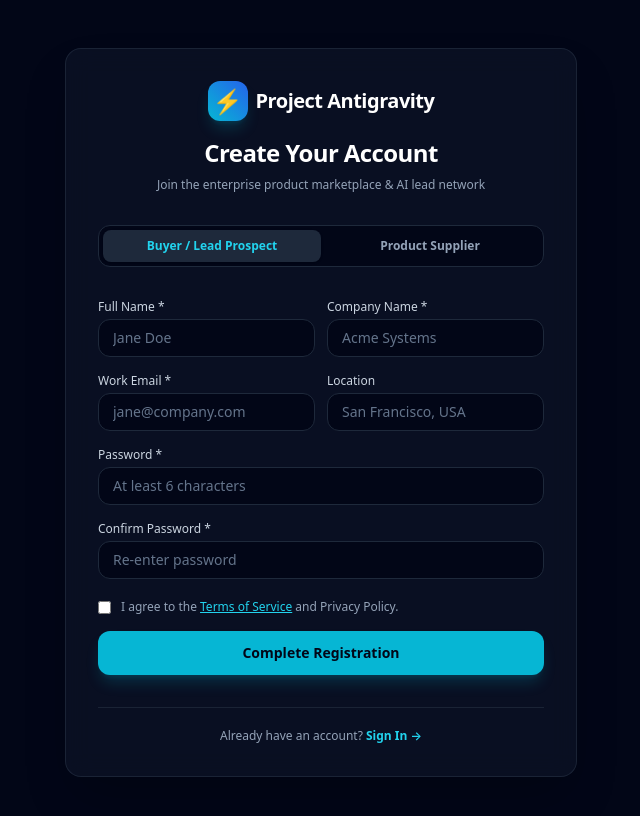
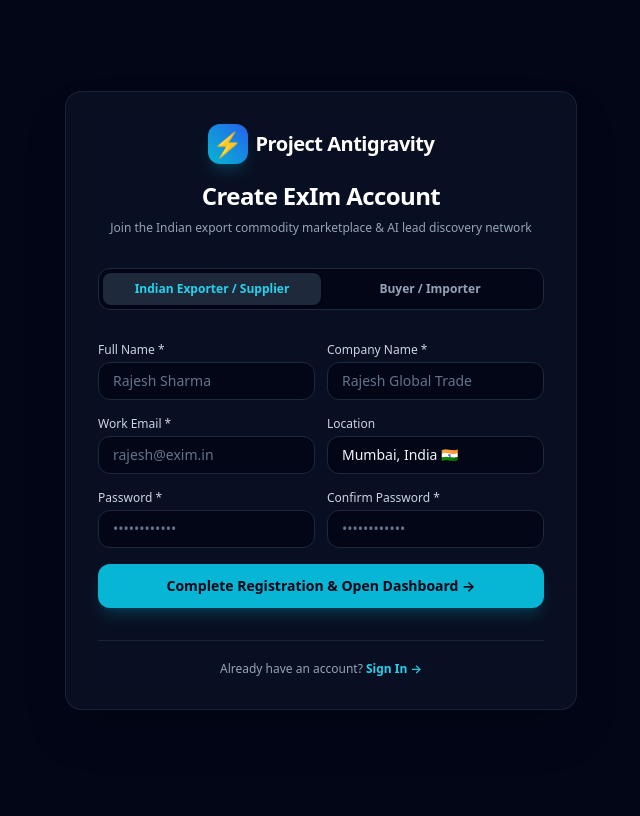
Before and after one commit to fardeenmohd/Sino-Magan-Undus-Global-Trade-Platform, a Next.js app: page /register in a window 1280 px wide. Shown: the top 816 px of the page, without its empty margins (319-959 px from the left). Built offline with nearby package versions, Linux system fonts and the light colour scheme.

Commit message:
feat: add 1-click test credentials, local session persistence, and direct dashboard redirect upon login

```diff
--- a/app/dashboard/page.tsx
+++ b/app/dashboard/page.tsx
@@ -111,6 +111,35 @@
   const [isEditingProfile, setIsEditingProfile] = useState(false);
   const [successMessage, setSuccessMessage] = useState("");
 
+  // Read User Session on Mount
+  React.useEffect(() => {
+    if (typeof window !== "undefined") {
+      const saved = localStorage.getItem("antigravity_user_session");
+      if (saved) {
+        try {
+          const parsed = JSON.parse(saved);
+          setProfile((prev) => ({
+            ...prev,
+            name: parsed.name || prev.name,
+            email: parsed.email || prev.email,
+            company: parsed.company || prev.company,
+            role: parsed.role || prev.role,
+            avatarUrl: parsed.avatarUrl || prev.avatarUrl,
+          }));
+        } catch (e) {
+          console.error("Failed to parse user session", e);
+        }
+      }
+    }
+  }, []);
+
+  const handleSignOut = () => {
+    if (typeof window !== "undefined") {
+      localStorage.removeItem("antigravity_user_session");
+    }
+    window.location.href = "/login";
+  };
+
   // Handle Profile Update
   const handleSaveProfile = (e: React.FormEvent) => {
     e.preventDefault();
@@ -144,7 +173,7 @@
             </div>
           </Link>
 
-          <div className="flex items-center gap-4">
+          <div className="flex items-center gap-3">
             <div className="flex items-center gap-2.5">
               <img src={profile.avatarUrl} alt={profile.name} className="w-8 h-8 rounded-full object-cover border border-slate-700" />
               <span className="text-xs font-semibold text-slate-200 hidden sm:inline">{profile.name}</span>
@@ -155,6 +184,12 @@
             >
               Back to Catalog
             </Link>
+            <button
+              onClick={handleSignOut}
+              className="px-3 py-1.5 rounded-lg bg-rose-500/10 hover:bg-rose-500/20 text-rose-400 border border-rose-500/20 text-xs font-semibold transition-colors duration-200 cursor-pointer"
+            >
+              Sign Out
+            </button>
           </div>
         </div>
       </header>
--- a/app/login/page.tsx
+++ b/app/login/page.tsx
@@ -6,9 +6,9 @@
 
 export default function LoginPage() {
   const router = useRouter();
-  const [email, setEmail] = useState("");
-  const [password, setPassword] = useState("");
-  const [role, setRole] = useState<"BUYER" | "SUPPLIER">("BUYER");
+  const [email, setEmail] = useState("rajesh@exim.in");
+  const [password, setPassword] = useState("Password123!");
+  const [role, setRole] = useState<"BUYER" | "SUPPLIER">("SUPPLIER");
   const [showPassword, setShowPassword] = useState(false);
   const [isLoading, setIsLoading] = useState(false);
   const [errorMessage, setErrorMessage] = useState("");
@@ -27,11 +27,35 @@
     }
 
     setIsLoading(true);
+
     setTimeout(() => {
       setIsLoading(false);
-      // Simulate successful login
-      router.push("/");
-    }, 800);
+
+      // Save session into localStorage
+      const userSession = {
+        name: role === "SUPPLIER" ? "Rajesh Export Corp" : "David Miller",
+        email: email,
+        company: role === "SUPPLIER" ? "Rajesh Global Industries 🇮🇳" : "Organics & Superfoods USA Inc 🇺🇸",
+        role: role,
+        avatarUrl: role === "SUPPLIER"
+          ? "https://images.unsplash.com/photo-1507003211169-0a1dd7228f2d?w=150&auto=format&fit=crop&q=80"
+          : "https://images.unsplash.com/photo-1534528741775-53994a69daeb?w=150&auto=format&fit=crop&q=80",
+        token: "ag_token_" + Date.now(),
+      };
+
+      if (typeof window !== "undefined") {
+        localStorage.setItem("antigravity_user_session", JSON.stringify(userSession));
+      }
+
+      // Redirect directly to Dashboard
+      router.push("/dashboard");
+    }, 600);
+  };
+
+  const handleUseDemoCredentials = (demoEmail: string, demoRole: "BUYER" | "SUPPLIER") => {
+    setEmail(demoEmail);
+    setPassword("Password123!");
+    setRole(demoRole);
   };
 
   return (
@@ -48,12 +72,47 @@
           </Link>
           <h2 className="text-2xl font-bold tracking-tight text-white">Welcome Back</h2>
           <p className="text-xs text-slate-400">
-            Sign in to access your Product Catalog & AI Lead Discovery Dashboard
+            Sign in to access your Trade Dashboard & International Buyer Prospects
           </p>
+        </div>
+
+        {/* Demo Credentials Box */}
+        <div className="bg-slate-950 border border-cyan-500/30 p-3.5 rounded-xl space-y-2 text-xs">
+          <div className="font-bold text-cyan-400 flex items-center justify-between">
+            <span>🔑 One-Click Demo Credentials</span>
+            <span className="text-[10px] text-slate-400 font-mono">CLICK TO FILL</span>
+          </div>
+          <div className="grid grid-cols-2 gap-2">
+            <button
+              type="button"
+              onClick={() => handleUseDemoCredentials("rajesh@exim.in", "SUPPLIER")}
+              className="p-2 rounded bg-slate-900 hover:bg-slate-800 border border-slate-800 text-left transition-colors duration-200 cursor-pointer"
+            >
+              <div className="font-bold text-slate-200">🇮🇳 Exporter Account</div>
+              <div className="text-[10px] text-slate-400 truncate">rajesh@exim.in</div>
+            </button>
+            <button
+              type="button"
+              onClick={() => handleUseDemoCredentials("dmiller@superfoods.us", "BUYER")}
+              className="p-2 rounded bg-slate-900 hover:bg-slate-800 border border-slate-800 text-left transition-colors duration-200 cursor-pointer"
+            >
+              <div className="font-bold text-slate-200">🇺🇸 Importer Account</div>
+              <div className="text-[10px] text-slate-400 truncate">dmiller@superfoods.us</div>
+            </button>
+          </div>
         </div>
 
         {/* Role Selector Tabs */}
         <div className="flex bg-slate-950 p-1 rounded-xl border border-slate-800">
+          <button
+            type="button"
+            onClick={() => setRole("SUPPLIER")}
+            className={`flex-1 py-2 text-xs font-semibold rounded-lg transition-colors duration-200 cursor-pointer ${
+              role === "SUPPLIER" ? "bg-slate-800 text-cyan-400 shadow" : "text-slate-400 hover:text-slate-200"
+            }`}
+          >
+            Indian Exporter / Supplier
+          </button>
           <button
             type="button"
             onClick={() => setRole("BUYER")}
@@ -61,16 +120,7 @@
               role === "BUYER" ? "bg-slate-800 text-cyan-400 shadow" : "text-slate-400 hover:text-slate-200"
             }`}
           >
-            Buyer / Lead Prospect
-          </button>
-          <button
-            type="button"
-            onClick={() => setRole("SUPPLIER")}
-            className={`flex-1 py-2 text-xs font-semibold rounded-lg transition-colors duration-200 cursor-pointer ${
-              role === "SUPPLIER" ? "bg-slate-800 text-cyan-400 shadow" : "text-slate-400 hover:text-slate-200"
-            }`}
-          >
-            Product Supplier
+            Buyer / Importer
           </button>
         </div>
 
@@ -83,7 +133,7 @@
         )}
 
         {/* Login Form */}
-        <form onSubmit={handleLogin} className="space-y-5">
+        <form onSubmit={handleLogin} className="space-y-4">
           <div>
             <label className="block text-xs font-medium text-slate-300 mb-1.5">Email Address</label>
             <input
@@ -91,8 +141,7 @@
               required
               value={email}
               onChange={(e) => setEmail(e.target.value)}
-              className="w-full bg-slate-950 border border-slate-800 rounded-xl px-4 py-2.5 text-sm text-slate-100 placeholder-slate-500 focus:outline-none focus:border-cyan-500/50 transition-colors duration-200"
-              placeholder="you@company.com"
+              className="w-full bg-slate-950 border border-slate-800 rounded-xl px-4 py-2.5 text-sm text-slate-100 placeholder-slate-500 focus:outline-none focus:border-cyan-500/50 transition-colors duration-200 font-mono"
             />
           </div>
 
@@ -108,7 +157,6 @@
                 value={password}
                 onChange={(e) => setPassword(e.target.value)}
                 className="w-full bg-slate-950 border border-slate-800 rounded-xl pl-4 pr-10 py-2.5 text-sm text-slate-100 placeholder-slate-500 focus:outline-none focus:border-cyan-500/50 transition-colors duration-200"
-                placeholder="••••••••••••"
               />
               <button
                 type="button"
@@ -118,13 +166,6 @@
                 {showPassword ? "Hide" : "Show"}
               </button>
             </div>
-          </div>
-
-          <div className="flex items-center justify-between text-xs text-slate-400">
-            <label className="flex items-center gap-2 cursor-pointer">
-              <input type="checkbox" className="rounded bg-slate-950 border-slate-800 text-cyan-500 focus:ring-0" />
-              <span>Remember this device</span>
-            </label>
           </div>
 
           <button
@@ -138,7 +179,7 @@
                 <span>Signing In...</span>
               </>
             ) : (
-              <span>Sign In to Dashboard</span>
+              <span>Sign In & Open Dashboard →</span>
             )}
           </button>
         </form>
--- a/app/page.tsx
+++ b/app/page.tsx
@@ -227,6 +227,28 @@
   const [searchQuery, setSearchQuery] = useState("");
   const [selectedDestination, setSelectedDestination] = useState("ALL");
   const [selectedCategory, setSelectedCategory] = useState("ALL");
+  const [userSession, setUserSession] = useState<any>(null);
+
+  // Read session on mount
+  React.useEffect(() => {
+    if (typeof window !== "undefined") {
+      const saved = localStorage.getItem("antigravity_user_session");
+      if (saved) {
+        try {
+          setUserSession(JSON.parse(saved));
+        } catch (e) {
+          console.error(e);
+        }
+      }
+    }
+  }, []);
+
+  const handleSignOut = () => {
+    if (typeof window !== "undefined") {
+      localStorage.removeItem("antigravity_user_session");
+    }
+    setUserSession(null);
+  };
 
   // Modals state
   const [selectedProduct, setSelectedProduct] = useState<TradeProduct | null>(null);
@@ -447,12 +469,23 @@
             >
               <span>📊 My Dashboard</span>
             </Link>
+
+            {userSession ? (
+              <button
+                onClick={handleSignOut}
+                className="px-3 py-2 rounded-lg bg-rose-500/10 hover:bg-rose-500/20 text-rose-400 font-semibold text-xs sm:text-sm border border-rose-500/20 transition-colors duration-200 cursor-pointer"
+              >
+                Sign Out
+              </button>
+            ) : (
               <Link
                 href="/login"
                 className="px-3.5 py-2 rounded-lg bg-slate-900 hover:bg-slate-800 text-slate-200 font-semibold text-xs sm:text-sm border border-slate-800 transition-colors duration-200 cursor-pointer"
               >
                 Sign In
               </Link>
+            )}
+
             <button
               onClick={() => setIsListProductModalOpen(true)}
               className="px-4 py-2 rounded-lg bg-cyan-500 hover:bg-cyan-400 text-slate-950 font-semibold text-xs sm:text-sm transition-colors duration-200 shadow-md shadow-cyan-500/20 cursor-pointer"
--- a/app/register/page.tsx
+++ b/app/register/page.tsx
@@ -10,31 +10,15 @@
     name: "",
     email: "",
     company: "",
-    role: "BUYER" as "BUYER" | "SUPPLIER",
-    location: "",
+    role: "SUPPLIER" as "BUYER" | "SUPPLIER",
+    location: "Mumbai, India 🇮🇳",
     password: "",
     confirmPassword: "",
-    acceptTerms: false,
+    acceptTerms: true,
   });
 
   const [isLoading, setIsLoading] = useState(false);
   const [errorMessage, setErrorMessage] = useState("");
-
-  // Live Password Strength Calculator
-  const passwordStrength = React.useMemo(() => {
-    const pass = formData.password;
-    if (!pass) return { score: 0, label: "Empty", color: "bg-slate-800" };
-    let score = 0;
-    if (pass.length >= 8) score++;
-    if (/[A-Z]/.test(pass)) score++;
-    if (/[0-9]/.test(pass)) score++;
-    if (/[^A-Za-z0-9]/.test(pass)) score++;
-
-    if (score <= 1) return { score: 25, label: "Weak", color: "bg-rose-500" };
-    if (score === 2) return { score: 50, label: "Fair", color: "bg-amber-500" };
-    if (score === 3) return { score: 75, label: "Good", color: "bg-blue-500" };
-    return { score: 100, label: "Strong", color: "bg-emerald-400" };
-  }, [formData.password]);
 
   const handleRegister = (e: React.FormEvent) => {
     e.preventDefault();
@@ -56,17 +40,28 @@
       setErrorMessage("Passwords do not match.");
       return;
     }
-    if (!formData.acceptTerms) {
-      setErrorMessage("You must accept the Terms of Service.");
-      return;
+
+    setIsLoading(true);
+
+    setTimeout(() => {
+      setIsLoading(false);
+
+      const userSession = {
+        name: formData.name,
+        email: formData.email,
+        company: formData.company || "Global Trade Enterprise",
+        role: formData.role,
+        avatarUrl: "https://images.unsplash.com/photo-1534528741775-53994a69daeb?w=150&auto=format&fit=crop&q=80",
+        token: "ag_token_" + Date.now(),
+      };
+
+      if (typeof window !== "undefined") {
+        localStorage.setItem("antigravity_user_session", JSON.stringify(userSession));
       }
 
-    setIsLoading(true);
-    setTimeout(() => {
-      setIsLoading(false);
-      // Simulate successful registration and redirect to login
-      router.push("/login");
-    }, 800);
+      // Redirect directly to Dashboard
+      router.push("/dashboard");
+    }, 600);
   };
 
   return (
@@ -81,9 +76,9 @@
             </div>
             <span className="text-xl font-extrabold tracking-tight text-white">Project Antigravity</span>
           </Link>
-          <h2 className="text-2xl font-bold tracking-tight text-white">Create Your Account</h2>
+          <h2 className="text-2xl font-bold tracking-tight text-white">Create ExIm Account</h2>
           <p className="text-xs text-slate-400">
-            Join the enterprise product marketplace & AI lead network
+            Join the Indian export commodity marketplace & AI lead discovery network
           </p>
         </div>
 
@@ -91,21 +86,21 @@
         <div className="flex bg-slate-950 p-1 rounded-xl border border-slate-800">
           <button
             type="button"
+            onClick={() => setFormData({ ...formData, role: "SUPPLIER" })}
+            className={`flex-1 py-2 text-xs font-semibold rounded-lg transition-colors duration-200 cursor-pointer ${
+              formData.role === "SUPPLIER" ? "bg-slate-800 text-cyan-400 shadow" : "text-slate-400 hover:text-slate-200"
+            }`}
+          >
+            Indian Exporter / Supplier
+          </button>
+          <button
+            type="button"
             onClick={() => setFormData({ ...formData, role: "BUYER" })}
             className={`flex-1 py-2 text-xs font-semibold rounded-lg transition-colors duration-200 cursor-pointer ${
               formData.role === "BUYER" ? "bg-slate-800 text-cyan-400 shadow" : "text-slate-400 hover:text-slate-200"
             }`}
           >
-            Buyer / Lead Prospect
-          </button>
-          <button
-            type="button"
-            onClick={() => setFormData({ ...formData, role: "SUPPLIER" })}
-            className={`flex-1 py-2 text-xs font-semibold rounded-lg transition-colors duration-200 cursor-pointer ${
-              formData.role === "SUPPLIER" ? "bg-slate-800 text-cyan-400 shadow" : "text-slate-400 hover:text-slate-200"
-            }`}
-          >
-            Product Supplier
+            Buyer / Importer
           </button>
         </div>
 
@@ -128,7 +123,7 @@
                 value={formData.name}
                 onChange={(e) => setFormData({ ...formData, name: e.target.value })}
                 className="w-full bg-slate-950 border border-slate-800 rounded-xl px-3.5 py-2 text-sm text-slate-100 placeholder-slate-500 focus:outline-none focus:border-cyan-500/50"
-                placeholder="Jane Doe"
+                placeholder="Rajesh Sharma"
               />
             </div>
 
@@ -140,7 +135,7 @@
                 value={formData.company}
                 onChange={(e) => setFormData({ ...formData, company: e.target.value })}
                 className="w-full bg-slate-950 border border-slate-800 rounded-xl px-3.5 py-2 text-sm text-slate-100 placeholder-slate-500 focus:outline-none focus:border-cyan-500/50"
-                placeholder="Acme Systems"
+                placeholder="Rajesh Global Trade"
               />
             </div>
           </div>
@@ -154,7 +149,7 @@
                 value={formData.email}
                 onChange={(e) => setFormData({ ...formData, email: e.target.value })}
                 className="w-full bg-slate-950 border border-slate-800 rounded-xl px-3.5 py-2 text-sm text-slate-100 placeholder-slate-500 focus:outline-none focus:border-cyan-500/50"
-                placeholder="jane@company.com"
+                placeholder="rajesh@exim.in"
               />
             </div>
 
@@ -165,11 +160,12 @@
                 value={formData.location}
                 onChange={(e) => setFormData({ ...formData, location: e.target.value })}
                 className="w-full bg-slate-950 border border-slate-800 rounded-xl px-3.5 py-2 text-sm text-slate-100 placeholder-slate-500 focus:outline-none focus:border-cyan-500/50"
-                placeholder="San Francisco, USA"
+                placeholder="Mumbai, India 🇮🇳"
               />
             </div>
           </div>
 
+          <div className="grid grid-cols-2 gap-3">
             <div>
               <label className="block text-xs font-medium text-slate-300 mb-1">Password *</label>
               <input
@@ -178,23 +174,8 @@
                 value={formData.password}
                 onChange={(e) => setFormData({ ...formData, password: e.target.value })}
                 className="w-full bg-slate-950 border border-slate-800 rounded-xl px-3.5 py-2 text-sm text-slate-100 placeholder-slate-500 focus:outline-none focus:border-cyan-500/50"
-              placeholder="At least 6 characters"
+                placeholder="••••••••••••"
               />
-            {/* Password Strength Indicator */}
-            {formData.password && (
-              <div className="mt-2 space-y-1">
-                <div className="flex items-center justify-between text-xs text-slate-400">
-                  <span>Password Strength</span>
-                  <span className="font-semibold">{passwordStrength.label}</span>
-                </div>
-                <div className="w-full bg-slate-950 rounded-full h-1.5 overflow-hidden border border-slate-800">
-                  <div
-                    className={`h-full transition-all duration-300 ${passwordStrength.color}`}
-                    style={{ width: `${passwordStrength.score}%` }}
-                  ></div>
-                </div>
-              </div>
-            )}
             </div>
 
             <div>
@@ -205,22 +186,9 @@
                 value={formData.confirmPassword}
                 onChange={(e) => setFormData({ ...formData, confirmPassword: e.target.value })}
                 className="w-full bg-slate-950 border border-slate-800 rounded-xl px-3.5 py-2 text-sm text-slate-100 placeholder-slate-500 focus:outline-none focus:border-cyan-500/50"
-              placeholder="Re-enter password"
+                placeholder="••••••••••••"
               />
             </div>
-
-          <div className="pt-1">
-            <label className="flex items-start gap-2.5 text-xs text-slate-400 cursor-pointer">
-              <input
-                type="checkbox"
-                checked={formData.acceptTerms}
-                onChange={(e) => setFormData({ ...formData, acceptTerms: e.target.checked })}
-                className="mt-0.5 rounded bg-slate-950 border-slate-800 text-cyan-500 focus:ring-0"
-              />
-              <span>
-                I agree to the <a href="#" className="text-cyan-400 underline">Terms of Service</a> and Privacy Policy.
-              </span>
-            </label>
           </div>
 
           <button
@@ -234,7 +202,7 @@
                 <span>Creating Account...</span>
               </>
             ) : (
-              <span>Complete Registration</span>
+              <span>Complete Registration & Open Dashboard →</span>
             )}
           </button>
         </form>
```
Also changed, not shown: 1 other file (tests, documents, lock files or other folders). Lines whose indentation alone changed are shown as unchanged.
